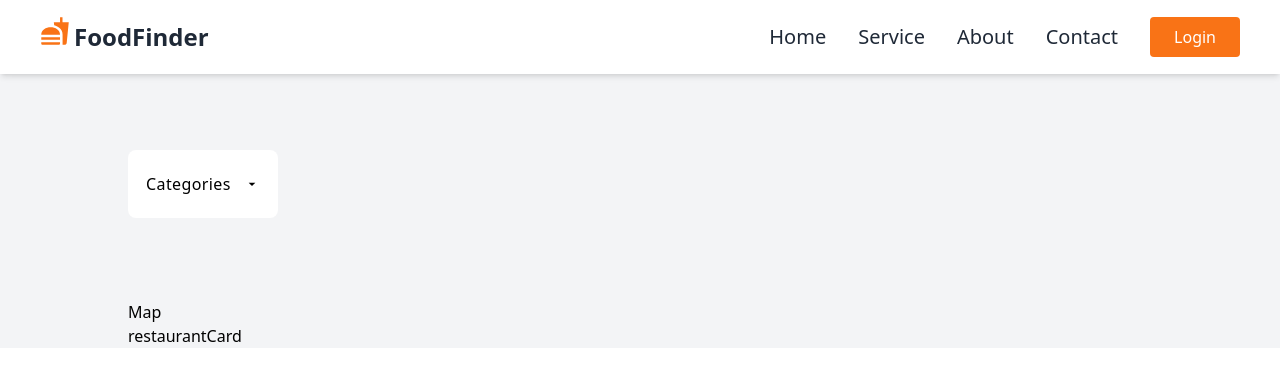
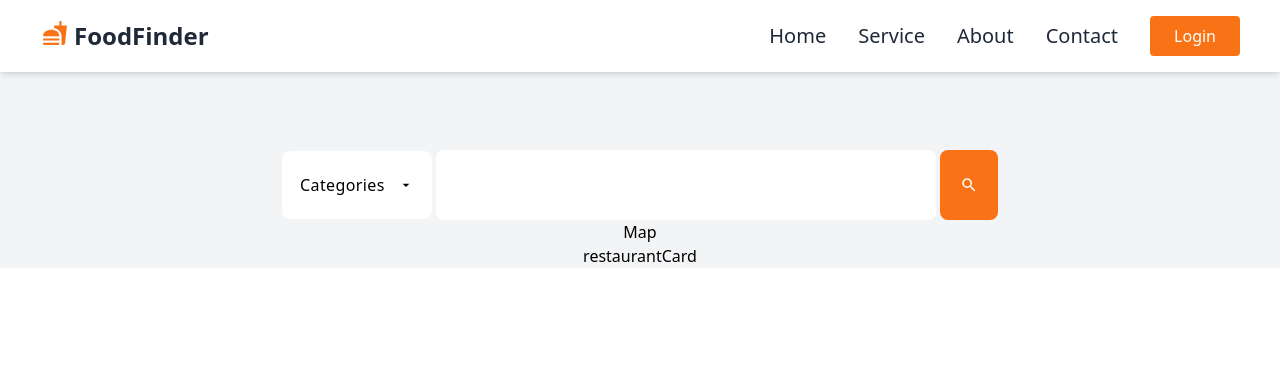
Before and after one commit to gdodd1/FoodFinder, a Next.js app: page / in a window 1280 px wide. Shown: the top 380 px of the page. Built offline with nearby package versions, Linux system fonts and the light colour scheme; what tw-elements would draw is missing.

Commit message:
Added searchbar

```diff
--- a/pages/components/dropdown.tsx
+++ b/pages/components/dropdown.tsx
@@ -20,7 +20,7 @@ const dropdown = () => {
     }
 
     return (
-        <div className="relative flex flex-col items-center w-[150px] h-[150px] rounded-lg">
+        <div className="relative flex flex-col items-center w-[150px] rounded-lg">
             {/* Dropdown button */}
             <button onClick={() => setOpen(!open)} className="bg-white p-4 w-full flex
                 items-center justify-between rounded-lg tracking-wide border-2 border-transparent
--- a/pages/components/navbar.tsx
+++ b/pages/components/navbar.tsx
@@ -17,11 +17,11 @@ const Navbar = () => {
     <div className="shadow-md w-full fixed top-0 left-0">
       <div className="md:flex items-center justify-between bg-white py-4 md:px-10 px-7">
         {/* Site Logo and Title */}
-        <div className="font-bold text-2xl cursor-pointer flex items-center text-gray-800">
-          <span className="text-3xl text-orange-500 mr-1 pb-3">
-            <MdFastfood />
-          </span>
-          FoodFinder
+        <div className="flex items-center font-bold text-2xl cursor-pointer text-gray-800">
+          <a href="/" className="flex flex-row">
+            <MdFastfood className="text-3xl text-orange-500 mr-1 pb-1" />
+            FoodFinder
+          </a>
         </div>
 
         {/* Hamburger Menu */}
--- /dev/null
+++ b/pages/components/searchbar.tsx
@@ -0,0 +1,17 @@
+import Dropdown from "./dropdown"
+import { MdSearch } from "react-icons/md"
+
+const Search = () => {
+    return (
+        <div className="flex gap-x-1 items-center h-[70px]">
+            <Dropdown />
+            <input type="search" name="search" id="search" className="search rounded-lg
+                w-[500px] h-[70px] p-3"></input>
+            <button className="bg-orange-500 rounded-lg text-white text-lg px-5 h-[70px]">
+                <MdSearch />
+            </button>
+        </div>
+    )
+}
+
+export default Search
--- a/pages/index.tsx
+++ b/pages/index.tsx
@@ -1,14 +1,12 @@
 import Map from "./components/map";
 import RestaurantCard from "./components/restaurantCard";
-import Dropdown from "./components/dropdown";
+import SearchBar from "./components/searchbar";
 
 const IndexPage = () => {
   return (
-    <div className="bg-gray-100 pt-20 px-32">
+    <div className="flex flex-col justify-center items-center bg-gray-100 pt-20 px-32">
       {/* Searchbar */}
-      <div>
-        <Dropdown />
-      </div>
+      <SearchBar />
 
       {/* Google Map */}
       <Map />
--- a/tailwind.config.js
+++ b/tailwind.config.js
@@ -11,5 +11,13 @@ module.exports = {
   },
   plugins: [
     require('tw-elements/dist/plugin'),
+    require('tailwindcss/plugin')(function ({ addBase }) {
+      addBase({
+        '[type="search"]::-webkit-search-decoration': { display: 'none' },
+        '[type="search"]::-webkit-search-cancel-button': { display: 'none' },
+        '[type="search"]::-webkit-search-results-button': { display: 'none' },
+        '[type="search"]::-webkit-search-results-decoration': { display: 'none' },
+      })
+    }),
   ],
 }
```
Also changed, not shown: pages/components/search_old.tsx (+6 -5 lines).
